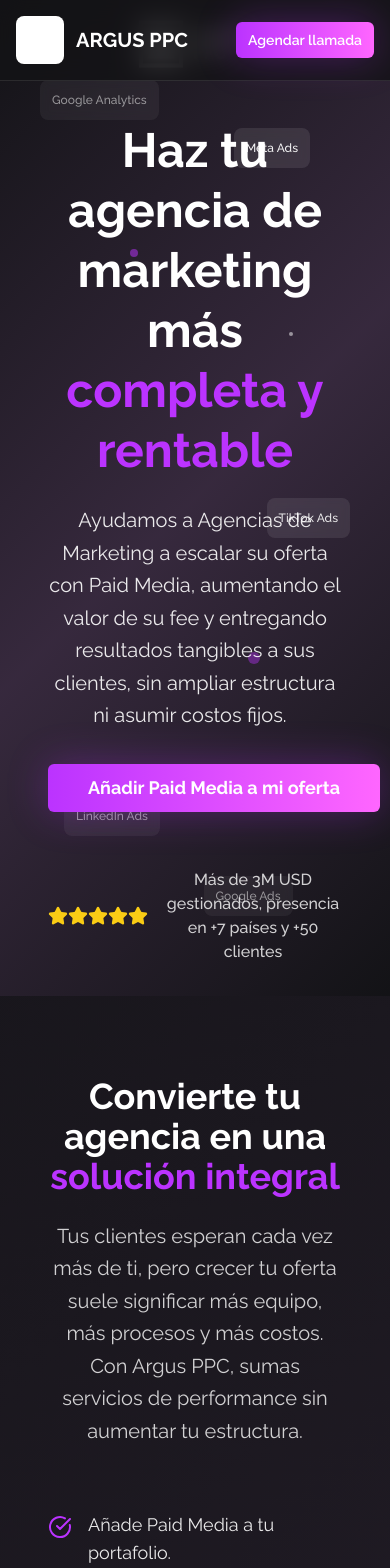
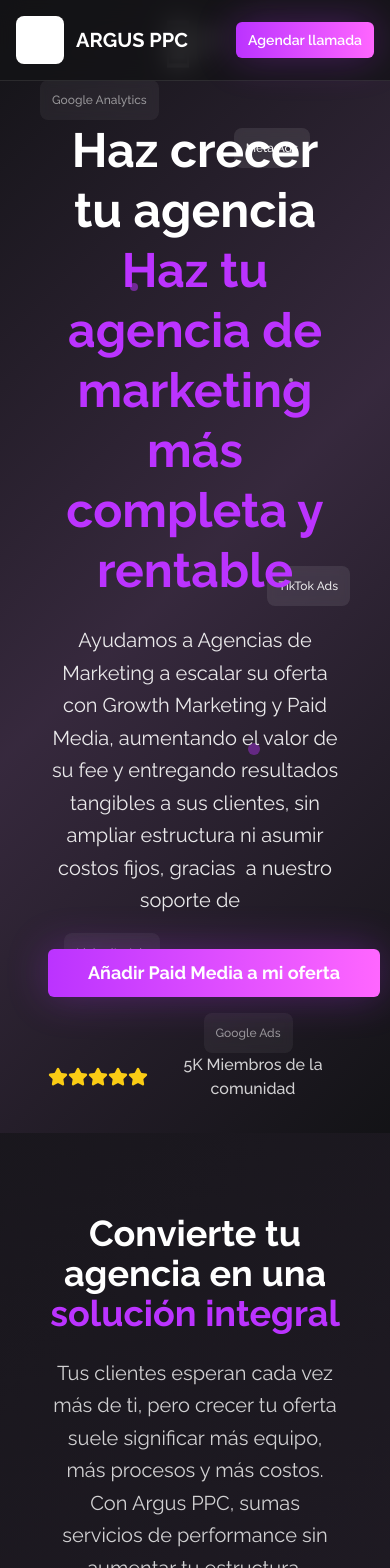
Before and after one commit to Victorioo/marca-blanca-argusppc-66, a React (Vite) app: page / in a window 390 px wide. Shown: the top 1568 px of the page. Built offline with nearby package versions, Linux system fonts and the light colour scheme.

Commit message:
Visual edit in Lovable
Edited UI in Lovable

```diff
--- a/src/components/HeroSection.tsx
+++ b/src/components/HeroSection.tsx
@@ -9,20 +9,20 @@ const HeroSection = () => {
         {/* Logo */}
         <div className="flex justify-center mb-8">
           <div className="bg-transparent rounded-lg p-3">
-            <img src="/lovable-uploads/b3398f6e-d44b-4aac-8230-3a0b62fe9c9e.png" alt="Argus PPC" className="w-32 h-16" />
+            <img src="/lovable-uploads/b3398f6e-d44b-4aac-8230-3a0b62fe9c9e.png" alt="Argus PPC" className="w-16 h-16" />
           </div>
         </div>
 
         {/* Main headline */}
         <h1 className="text-5xl md:text-7xl font-bold text-white mb-6 leading-tight">
-          Haz tu agencia de marketing más{" "}
+          Haz crecer tu agencia{" "}
           <span className="bg-gradient-to-r from-primary to-accent bg-clip-text text-transparent">
-            completa y rentable
+            Haz tu agencia de marketing más completa y rentable
           </span>
         </h1>
 
         {/* Subtitle */}
-        <p className="text-xl md:text-2xl text-white/90 mb-8 max-w-3xl mx-auto leading-relaxed">Ayudamos a Agencias de Marketing a escalar su oferta con Paid Media, aumentando el valor de su fee y entregando resultados tangibles a sus clientes, sin ampliar estructura ni asumir costos fijos.  </p>
+        <p className="text-xl md:text-2xl text-white/90 mb-8 max-w-3xl mx-auto leading-relaxed">Ayudamos a Agencias de Marketing a escalar su oferta con Growth Marketing y Paid Media, aumentando el valor de su fee y entregando resultados tangibles a sus clientes, sin ampliar estructura ni asumir costos fijos, gracias  a nuestro soporte de  </p>
 
         {/* CTA Button */}
         <div className="mb-10">
@@ -36,7 +36,7 @@ const HeroSection = () => {
           <div className="flex">
             {[1, 2, 3, 4, 5].map(star => <Star key={star} className="w-5 h-5 fill-yellow-400 text-yellow-400" />)}
           </div>
-          <span className="ml-2 font-medium">Más de 3M USD gestionados, presencia en +7 países y +50 clientes</span>
+          <span className="ml-2 font-medium">5K Miembros de la comunidad</span>
         </div>
 
         {/* Partner badges */}
--- a/src/components/PackagesSection.tsx
+++ b/src/components/PackagesSection.tsx
@@ -1,28 +1,21 @@
 import { Button } from "@/components/ui/button";
 import { Check } from "lucide-react";
-
 const PackagesSection = () => {
-  const packages = [
-    {
+  const packages = [{
     name: "Essential",
     description: "Gestión de campañas básicas",
     features: ["Meta Ads", "Google Ads", "Reporting mensual", "Optimización básica"]
-    },
-    {
+  }, {
     name: "Smart Growth",
     description: "Estrategia creativa completa",
     features: ["Todo de Essential", "Estrategia creativa", "Copies y diseño de anuncios", "Reporting semanal"],
     popular: true
-    },
-    {
+  }, {
     name: "Full Scale",
     description: "Solución completa de performance",
     features: ["Todo de Smart Growth", "Video Ads", "Email Marketing", "Optimización avanzada", "Soporte prioritario"]
-    }
-  ];
-
-  return (
-    <section className="py-20 px-4 relative">
+  }];
+  return <section className="py-20 px-4 relative">
       <div className="container mx-auto max-w-6xl">
         <div className="text-center mb-16">
           <h2 className="text-4xl md:text-5xl font-bold text-white mb-6">
@@ -34,65 +27,41 @@ const PackagesSection = () => {
           <p className="text-xl text-white/80 max-w-2xl mx-auto mb-4">
             Elige el nivel de servicio que mejor se adapte a las necesidades de tu agencia.
           </p>
-          <p className="text-lg text-primary font-semibold">
-            Desde $450 al mes. Estos paquetes ya han ayudado a agencias a aumentar sus fees hasta un 30% sin sumar equipo interno.
-          </p>
+          <p className="text-lg text-primary font-semibold">Desde $500 al mes. Estos paquetes ya han ayudado a agencias a aumentar sus fees hasta un 30% sin sumar equipo interno.</p>
         </div>
 
         <div className="grid md:grid-cols-3 gap-8 mb-12">
-          {packages.map((pkg, index) => (
-            <div key={index} className={`relative ${pkg.popular ? 'transform scale-105' : ''}`}>
-              {pkg.popular && (
-                <div className="absolute -top-4 left-1/2 transform -translate-x-1/2">
-                  <div className="accent-gradient text-white px-4 py-2 rounded-full text-sm font-semibold">
-                    Más Popular
-                  </div>
-                </div>
-              )}
+          {packages.map((pkg, index) => <div key={index} className={`relative ${pkg.popular ? 'transform scale-105' : ''}`}>
+              {pkg.popular && <div className="absolute -top-4 left-1/2 transform -translate-x-1/2">
 
-              <div className={`card-shadow backdrop-blur-sm rounded-2xl p-8 border h-full ${
-                pkg.popular
-                  ? 'bg-primary/10 border-primary/30 glow-effect'
-                  : 'bg-card/30 border-white/10'
-              }`}>
+                </div>}
+
+              <div className={`card-shadow backdrop-blur-sm rounded-2xl p-8 border h-full ${pkg.popular ? 'bg-primary/10 border-primary/30 glow-effect' : 'bg-card/30 border-white/10'}`}>
                 <div className="text-center mb-8">
                   <h3 className="text-2xl font-bold text-white mb-2">{pkg.name}</h3>
                   <p className="text-white/80">{pkg.description}</p>
                 </div>
 
                 <div className="space-y-4 mb-8">
-                  {pkg.features.map((feature, featureIndex) => (
-                    <div key={featureIndex} className="flex items-center gap-3">
+                  {pkg.features.map((feature, featureIndex) => <div key={featureIndex} className="flex items-center gap-3">
                       <Check className="w-5 h-5 text-primary flex-shrink-0" />
                       <span className="text-white/90">{feature}</span>
-                    </div>
-                  ))}
+                    </div>)}
                 </div>
 
-                <Button
-                  variant={pkg.popular ? "cta" : "outline-white"}
-                  className="w-full"
-                  onClick={() => window.open('https://calendly.com', '_blank')}
-                >
+                <Button variant={pkg.popular ? "cta" : "outline-white"} className="w-full" onClick={() => window.open('https://calendly.com', '_blank')}>
                   Elegir {pkg.name}
                 </Button>
               </div>
-            </div>
-          ))}
+            </div>)}
         </div>
 
         <div className="text-center">
-          <Button
-            variant="hero"
-            size="lg"
-            onClick={() => window.open('https://calendly.com', '_blank')}
-          >
+          <Button variant="hero" size="lg" onClick={() => window.open('https://calendly.com', '_blank')}>
             Quiero conocer estos paquetes
           </Button>
         </div>
       </div>
-    </section>
-  );
+    </section>;
 };
-
 export default PackagesSection;
```
Lines whose indentation alone changed are shown as unchanged.
